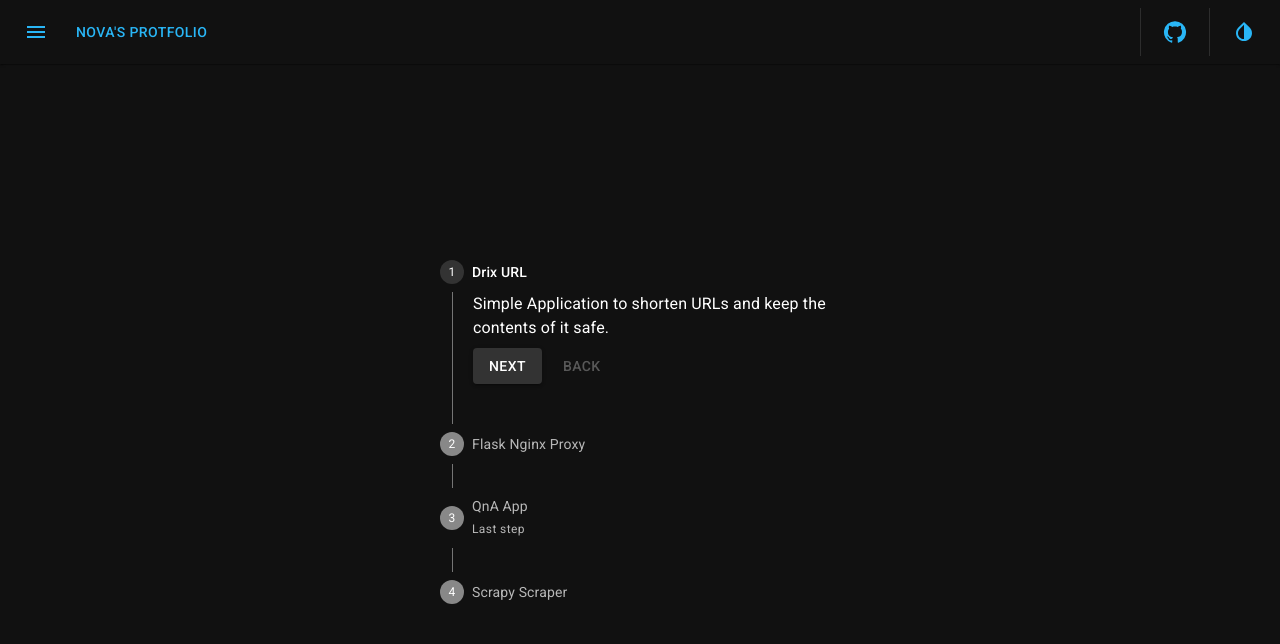
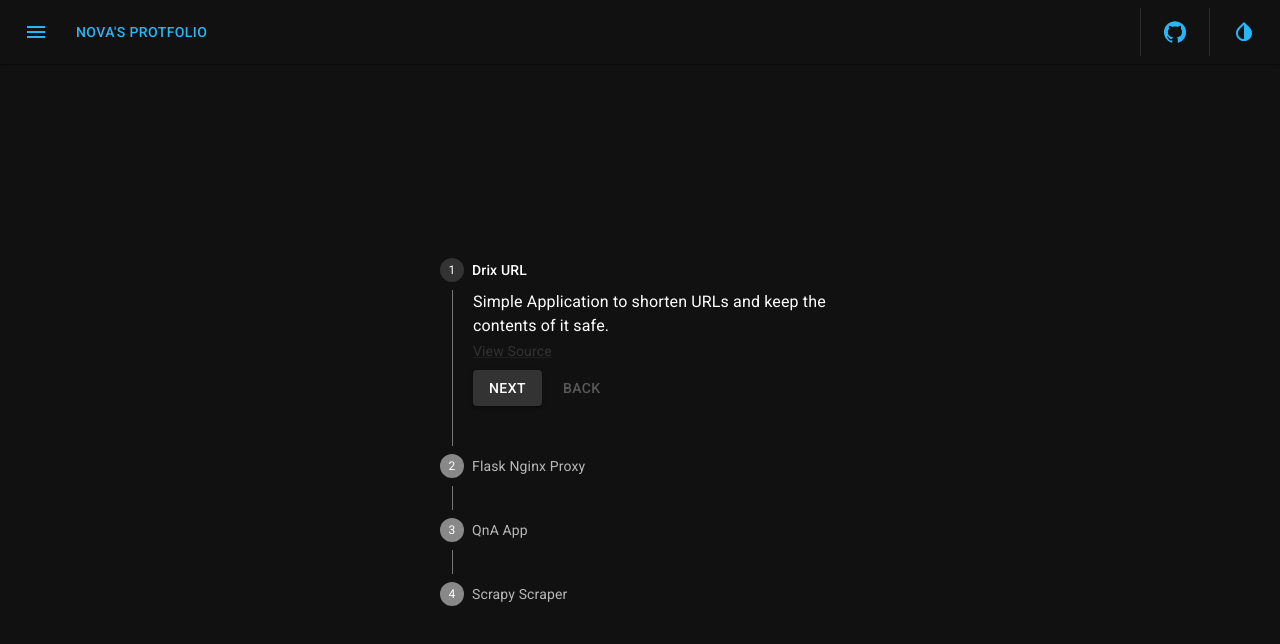
Before and after one commit to nova-sangeeth/nginx-proxy-workout, a React (Vite) app in the folder react-pwa-frontend/: page /projects in a window 1280 px wide. Shown: the top 644 px of the page. Built offline with nearby package versions, Linux system fonts and the light colour scheme.

Commit message:
minor changes to the skiller stepper.

```diff
--- a/react-pwa-frontend/src/components/SkillStepper/SkillStepper.tsx
+++ b/react-pwa-frontend/src/components/SkillStepper/SkillStepper.tsx
@@ -3,6 +3,7 @@ import { useState } from "react";
 
 import Box from "@mui/material/Box";
 import Button from "@mui/material/Button";
+import Link from "@mui/material/Link";
 import Paper from "@mui/material/Paper";
 import Step from "@mui/material/Step";
 import StepContent from "@mui/material/StepContent";
@@ -33,12 +34,25 @@ function SkillStepper() {
         {projectContent.map((step, index) => (
           <Step key={step.label}>
             <StepLabel
-              optional={index === 2 ? <Typography variant="caption">Last step</Typography> : null}
+              optional={
+                index === projectContent.length ? (
+                  <Typography variant="caption">Last step</Typography>
+                ) : null
+              }
             >
               {step.label}
             </StepLabel>
             <StepContent>
               <Typography>{step.description}</Typography>
+              <Link
+                component={"button"}
+                variant={"body2"}
+                onClick={() => {
+                  window.location.href = step.project_source_url;
+                }}
+              >
+                View Source
+              </Link>
               <Box sx={{ mb: 2 }}>
                 <div>
                   <Button variant="contained" onClick={handleNext} sx={{ mt: 1, mr: 1 }}>
```
